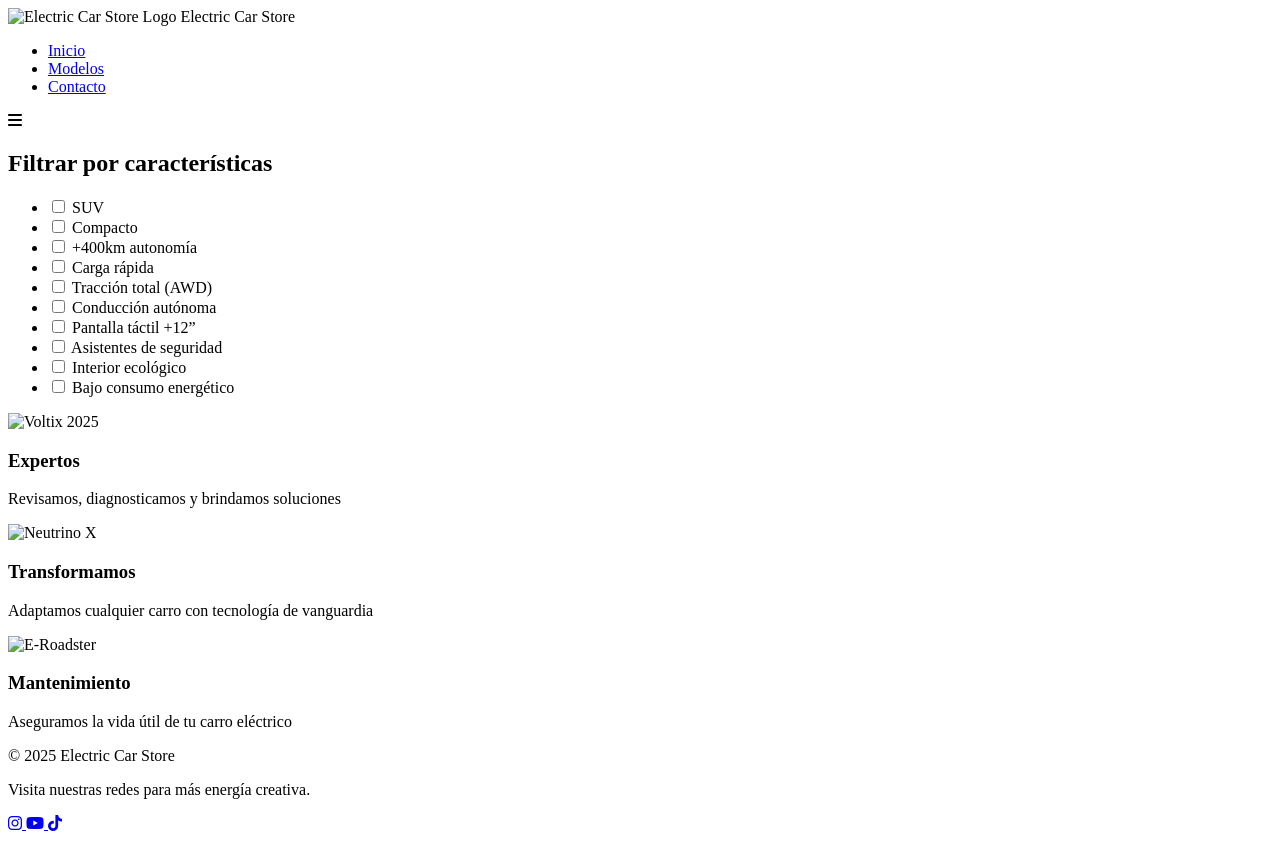
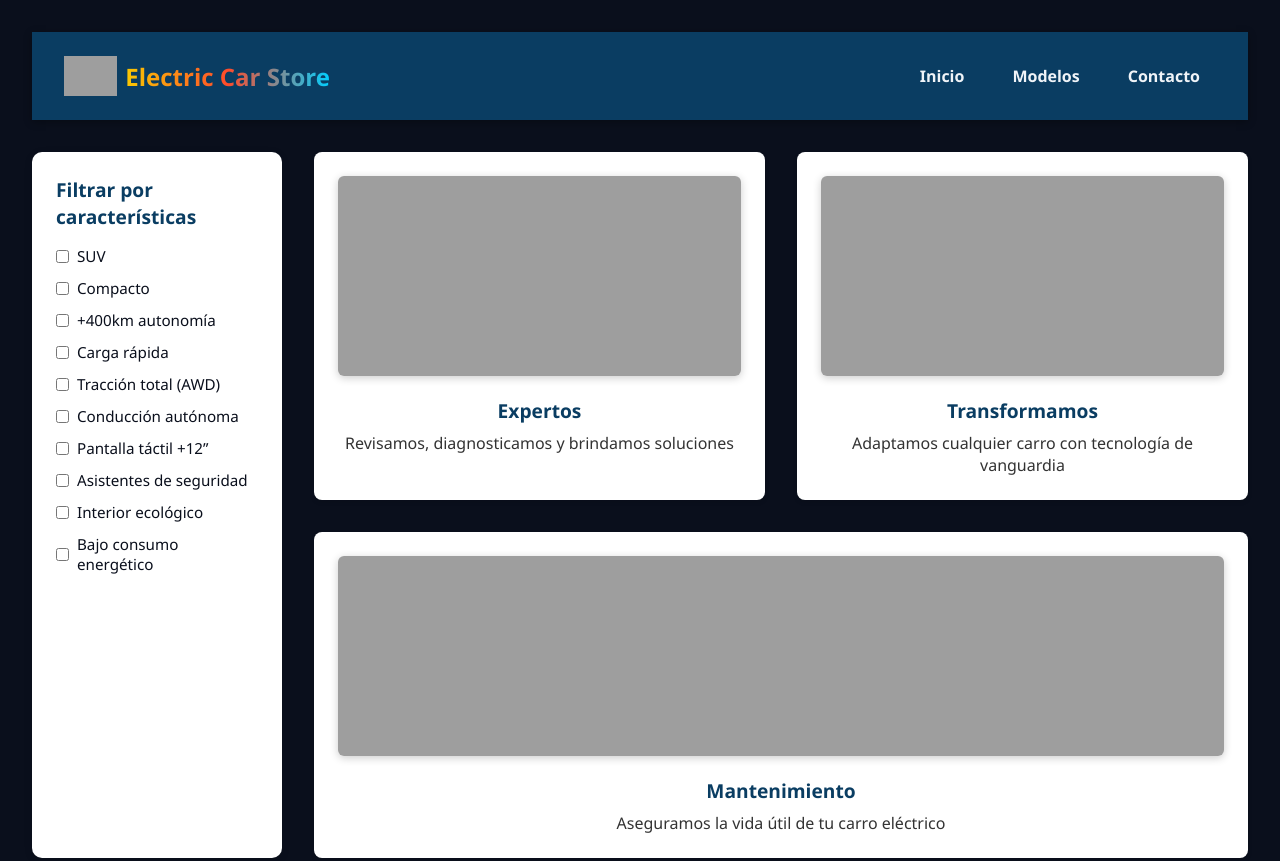
Before and after one commit to Feap89/electric-car-desafio3, a plain HTML site: page index.html in a window 1280 px wide. Shown: the top 861 px of the page. Drawn offline with Linux system fonts and the light colour scheme; the site is published under a folder, as on GitHub Pages, so addresses that start at the root find nothing.

Commit message:
Corrijo rutas de imágenes para GitHub Pages

```diff
--- a/index.html
+++ b/index.html
@@ -4,14 +4,14 @@
   <meta charset="UTF-8" />
   <meta name="viewport" content="width=device-width, initial-scale=1.0" />
   <title>Electric Car Store</title>
-  <link rel="stylesheet" href="/assets/style/stile.css" />
+  <link rel="stylesheet" href="assets/style/stile.css" />
   <link rel="stylesheet" href="https://cdnjs.cloudflare.com/ajax/libs/font-awesome/6.5.0/css/all.min.css">
 </head>
 <body>
   <div class="grid-container">
     <header class="nav">
       <div class="logo">
-        <img src="/assets/img/logo.png" alt="Electric Car Store Logo" />
+        <img src="assets/img/logo.png" alt="Electric Car Store Logo" />
         <span class="logo-text">Electric Car Store</span>
       </div>
       <nav class="menu">
@@ -43,17 +43,17 @@
 
     <main class="principal">
       <article class="producto">
-        <img src="/assets/img/auto1.png" alt="Voltix 2025" />
+        <img src="assets/img/auto1.png" alt="Voltix 2025" />
         <h3>Expertos</h3>
         <p>Revisamos, diagnosticamos y brindamos soluciones</p>
       </article>
       <article class="producto">
-        <img src="/assets/img/auto2.png" alt="Neutrino X" />
+        <img src="assets/img/auto2.png" alt="Neutrino X" />
         <h3>Transformamos</h3>
         <p>Adaptamos cualquier carro con tecnología de vanguardia</p>
       </article>
       <article class="producto">
-        <img src="/assets/img/auto3.png" alt="E-Roadster" />
+        <img src="assets/img/auto3.png" alt="E-Roadster" />
         <h3>Mantenimiento</h3>
         <p>Aseguramos la vida útil de tu carro eléctrico</p>
       </article>
```
